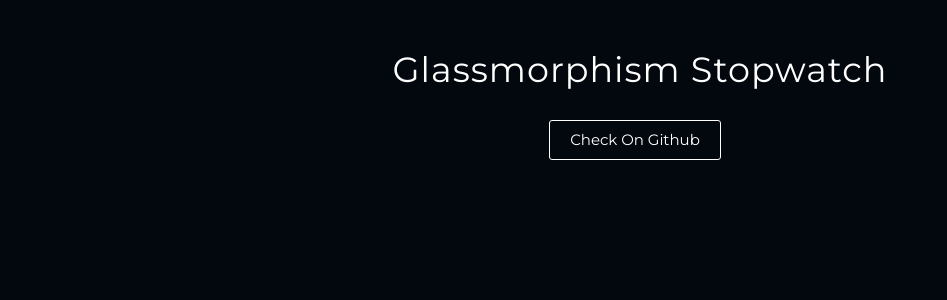
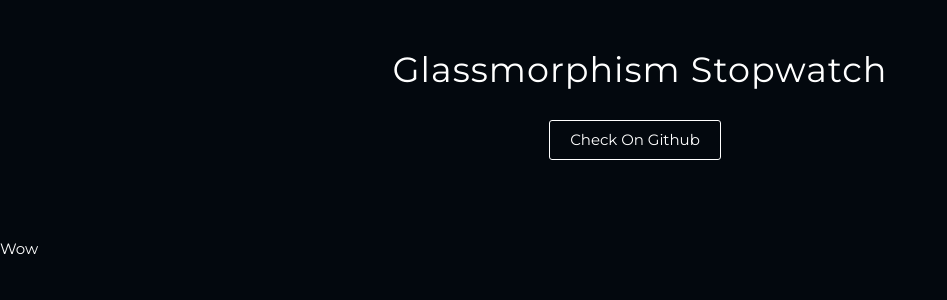
Before and after one commit to nat-davydova/glassmorphism-stopwatch, a React (Vite) app: page / in a window 1280 px wide. Shown: the top 300 px of the page, without its empty margins (0-947 px from the left). Built offline with nearby package versions, Linux system fonts and the light colour scheme.

Commit message:
feat: add basic stopwatch container

```diff
--- a/src/App.tsx
+++ b/src/App.tsx
@@ -1,10 +1,14 @@
 import "./App.css";
 import { DemoHeader } from "./components/DemoHeader";
+import { StopwatchContainer } from "./components/Stopwatch";
 
 function App() {
   return (
     <>
       <DemoHeader />
+      <StopwatchContainer>
+        <div>Wow</div>
+      </StopwatchContainer>
     </>
   );
 }
--- /dev/null
+++ b/src/components/Stopwatch/StopwatchContainer/StopwatchContainer.tsx
@@ -0,0 +1,9 @@
+import { ReactNode } from "react";
+
+interface IStopwatchContainerProps {
+  children: ReactNode | ReactNode[];
+}
+
+export function StopwatchContainer({ children }: IStopwatchContainerProps) {
+  return <div>{children}</div>;
+}
--- /dev/null
+++ b/src/components/Stopwatch/StopwatchContainer/index.ts
@@ -0,0 +1 @@
+export { StopwatchContainer } from "./StopwatchContainer";
--- /dev/null
+++ b/src/components/Stopwatch/index.ts
@@ -0,0 +1 @@
+export { StopwatchContainer } from "./StopwatchContainer";
```
